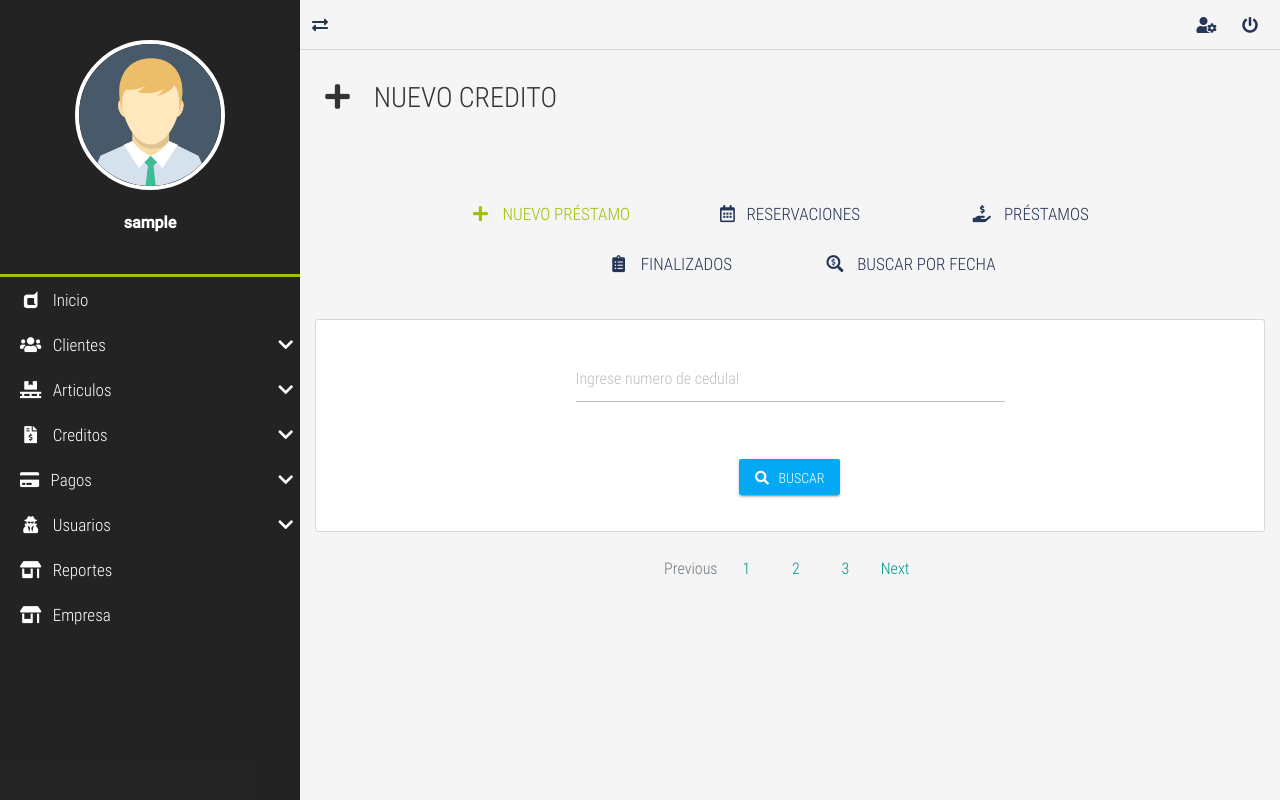
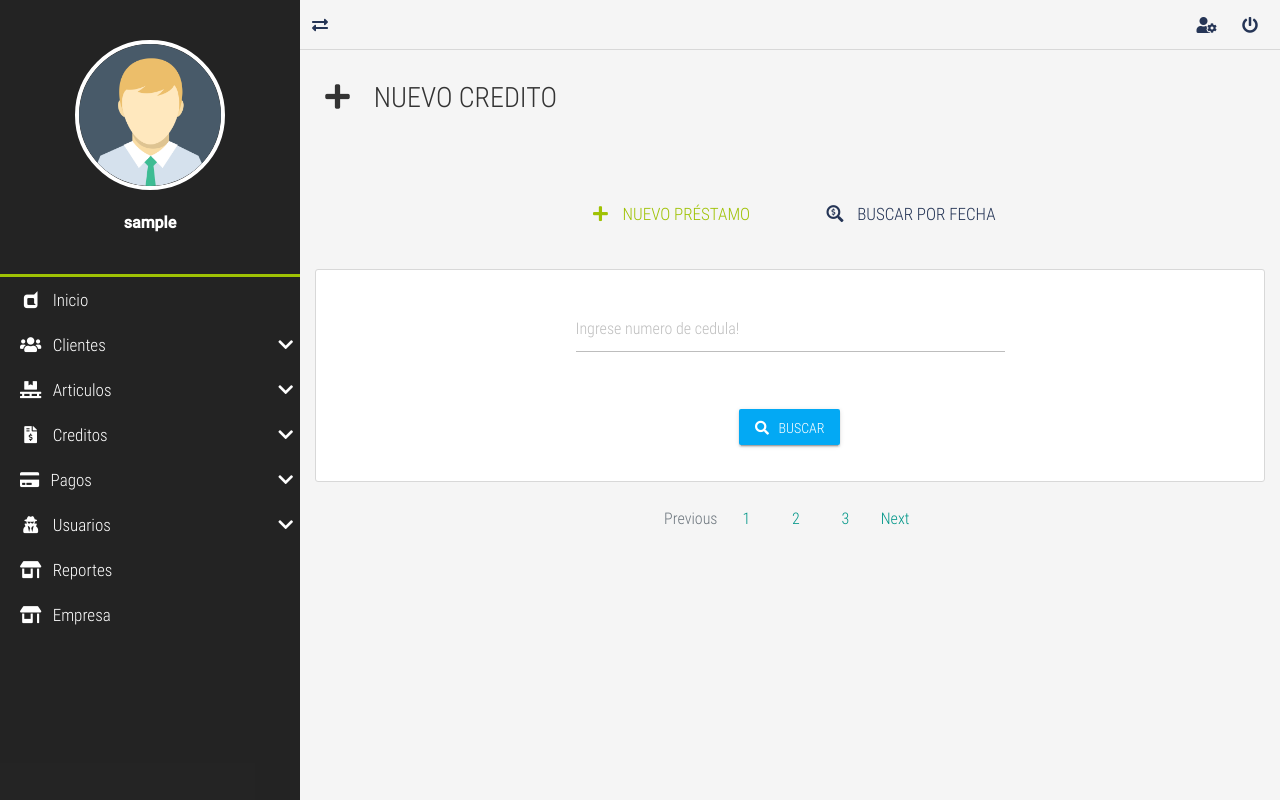
Before and after one commit to arbeyduran82/creditoapp, a PHP site: page /creditoapp/solicitar-nuevo/ in a window 1280 px wide. Run offline with PHP 8.4, Linux system fonts and the light colour scheme; the visitor is signed in with stand-in values (Sample User, id 1); data that the repository does not hold is empty.

Commit message:
Modificacion en las opciones del menu superior de cada vista

```diff
--- a/vistas/contenidos/solicitar-buscar-vista.php
+++ b/vistas/contenidos/solicitar-buscar-vista.php
@@ -13,9 +13,7 @@
 			        <li>
 			            <a href="<?php echo SERVERURL; ?>solicitud-solicitud/"><i class="far fa-calendar-alt"></i> &nbsp; SOLICITUDES</a>
 			        </li>
-			        <li>
-			            <a href="<?php echo SERVERURL; ?>solicitar-lista/"><i class="fas fa-clipboard-list fa-fw"></i> &nbsp; FINALIZADOS</a>
-			        </li>
+
 			        <li>
 			            <a class="active" href="<?php echo SERVERURL; ?>solicitar-buscar/"><i class="fas fa-search-dollar fa-fw"></i> &nbsp; BUSCAR POR FECHA</a>
 			        </li>
--- a/vistas/contenidos/solicitar-nuevo-vista.php
+++ b/vistas/contenidos/solicitar-nuevo-vista.php
@@ -15,15 +15,7 @@ error_reporting(0);
 		<li>
 			<a class="active" href="<?php echo SERVERURL; ?>solicitar-nuevo/"><i class="fas fa-plus fa-fw"></i> &nbsp; NUEVO PRÉSTAMO</a>
 		</li>
-		<li>
-			<a href="<?php echo SERVERURL; ?>solicitud-solicitud/"><i class="far fa-calendar-alt"></i> &nbsp; RESERVACIONES</a>
-		</li>
-		<li>
-			<a href="<?php echo SERVERURL; ?>solicitar-pendiente/"><i class="fas fa-hand-holding-usd fa-fw"></i> &nbsp; PRÉSTAMOS</a>
-		</li>
-		<li>
-			<a href="solicitar-lista/"><i class="fas fa-clipboard-list fa-fw"></i> &nbsp; FINALIZADOS</a>
-		</li>
+
 		<li>
 			<a href="<?php echo SERVERURL; ?>solicitar-buscar/"><i class="fas fa-search-dollar fa-fw"></i> &nbsp; BUSCAR POR FECHA</a>
 		</li>
--- a/vistas/contenidos/usuario-lista-vista.php
+++ b/vistas/contenidos/usuario-lista-vista.php
@@ -17,9 +17,9 @@ require_once 'modelos/usuarioModelo.php';
 					<li>
 						<a class="active" href="<?php echo SERVERURL; ?>usuario-lista/"><i class="fas fa-clipboard-list fa-fw"></i> &nbsp; LISTA DE USUARIOS</a>
 					</li>
-					<li>
+					<!--<li>
 						<a href="<?php echo SERVERURL; ?>usuario-buscar/"><i class="fas fa-search fa-fw"></i> &nbsp; BUSCAR USUARIO</a>
-					</li>
+					</li> -->
 				</ul>
 			</div>
 			<!-- Content -->
--- a/vistas/contenidos/usuario-nuevo-vista.php
+++ b/vistas/contenidos/usuario-nuevo-vista.php
@@ -13,9 +13,9 @@
 					<li>
 						<a href="<?php echo SERVERURL; ?>usuario-lista/"><i class="fas fa-clipboard-list fa-fw"></i> &nbsp; LISTA DE USUARIOS</a>
 					</li>
-					<li>
+					<!--<li>
 						<a href="usuario-buscar/"><i class="fas fa-search fa-fw"></i> &nbsp; BUSCAR USUARIO</a>
-					</li>
+					</li> -->
 				</ul>
 			</div>
 			<!-- Content -->
```
Also changed, not shown: vistas/contenidos/solicitud-solicitud-vista.php (+1 -9 lines).
